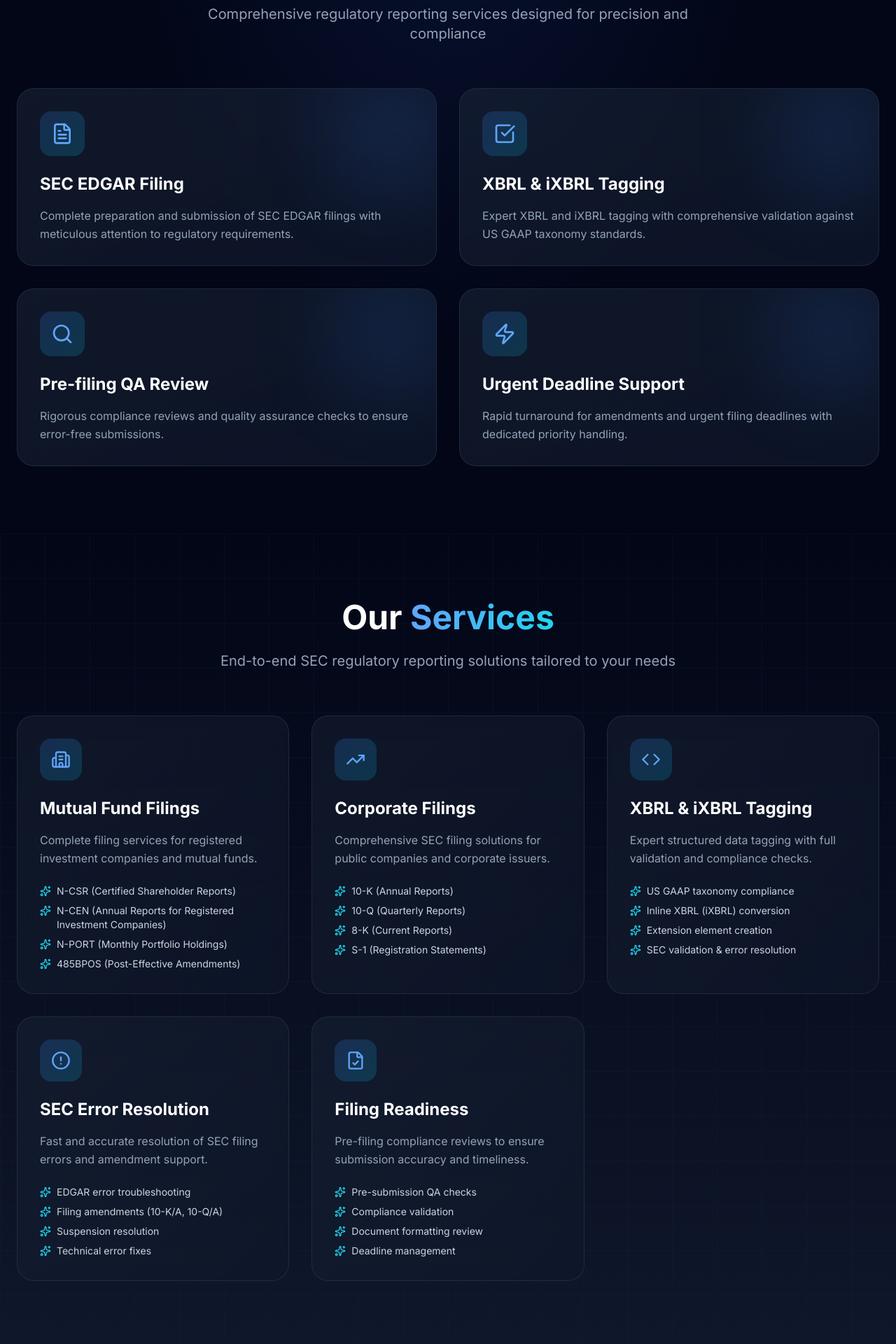
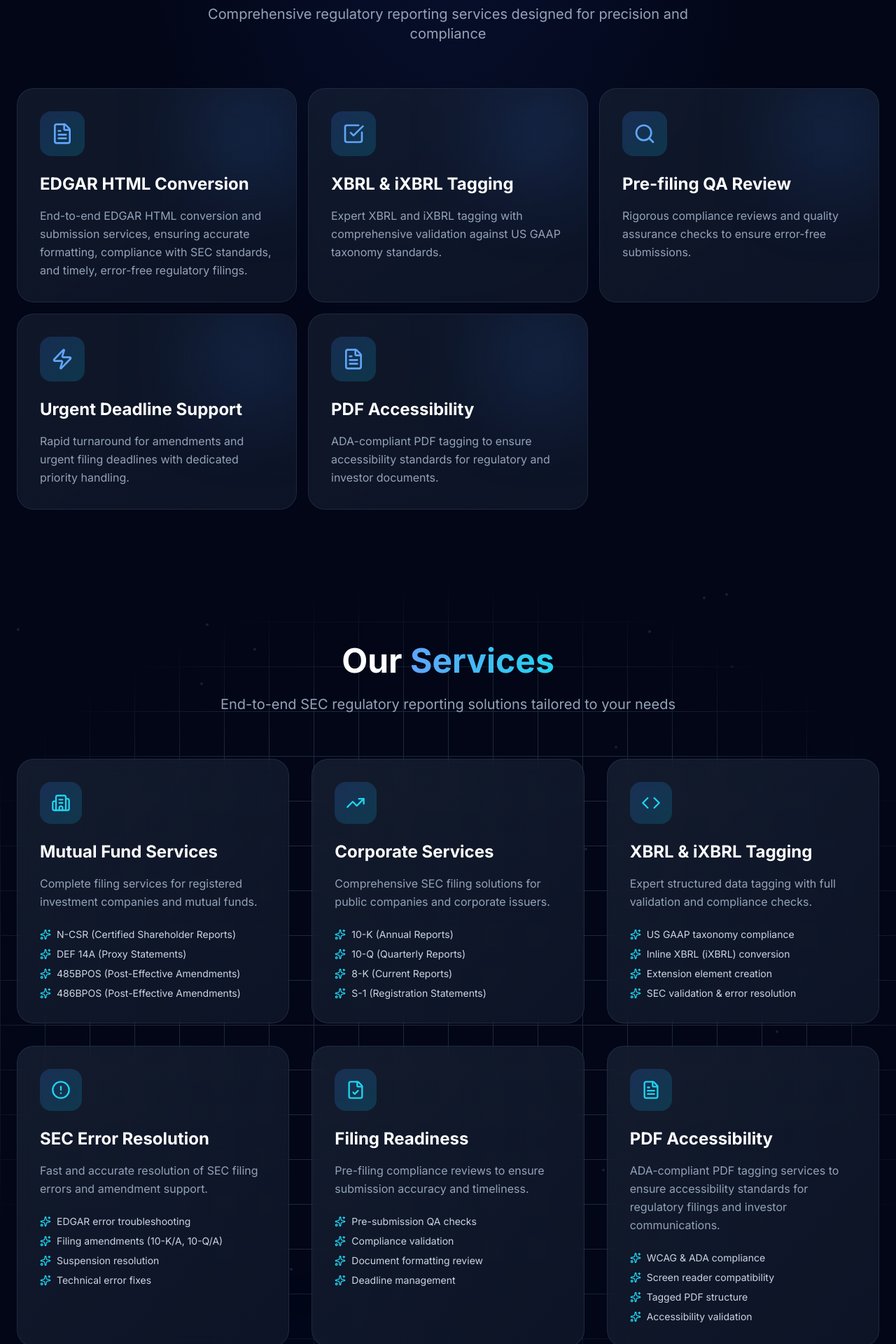
Before and after one commit to dsk73/regnify-landing, a React (Create React App) app: page / in a window 1280 px wide. Shown: the part 1360-3280 px from the top of the page at 70% size. Built offline with nearby package versions, Linux system fonts and the light colour scheme.

Commit message:
Updated content

```diff
--- a/src/App.js
+++ b/src/App.js
@@ -6,7 +6,6 @@
 import { TrustBar } from "./components/TrustBar";
 import { CoreCapabilities } from "./components/CoreCapabilities";
 import { Services } from "./components/Services";
-import { IndustryExpertise } from "./components/IndustryExpertise";
 import { WhyRegnify } from "./components/WhyRegnify";
 import { Contact } from "./components/Contact";
 import { Footer } from "./components/Footer";
@@ -25,10 +24,6 @@
           <Services />
         </div>
 
-        <div id="expertise">
-          <IndustryExpertise />
-        </div>
-
         <div id="about">
           <WhyRegnify />
         </div>
--- a/src/components/Contact.jsx
+++ b/src/components/Contact.jsx
@@ -152,8 +152,8 @@
                 whileHover={{ scale: 1.05 }}
                 className="p-6 rounded-2xl bg-gradient-to-br from-slate-800/60 to-slate-900/60 backdrop-blur-sm border border-slate-700/50 text-center"
               >
-                <p className="text-3xl font-bold text-cyan-400 mb-2">99.8%</p>
-                <p className="text-sm text-slate-400">Accuracy Rate</p>
+                <p className="text-2xl font-bold text-cyan-400 mb-2">Compliance Expertise</p>
+                {/* <p className="text-sm text-slate-400"></p> */}
               </motion.div>
             </div>
           </motion.div>
--- a/src/components/CoreCapabilities.jsx
+++ b/src/components/CoreCapabilities.jsx
@@ -42,9 +42,9 @@
   const capabilities = [
     {
       icon: FileText,
-      title: "SEC EDGAR Filing",
+      title: "EDGAR HTML Conversion",
       description:
-        "Complete preparation and submission of SEC EDGAR filings with meticulous attention to regulatory requirements.",
+        "End-to-end EDGAR HTML conversion and submission services, ensuring accurate formatting, compliance with SEC standards, and timely, error-free regulatory filings.",
       delay: 0.1,
     },
     {
@@ -68,6 +68,12 @@
         "Rapid turnaround for amendments and urgent filing deadlines with dedicated priority handling.",
       delay: 0.4,
     },
+    {
+      icon: FileText,
+      title: "PDF Accessibility",
+      description:
+        "ADA-compliant PDF tagging to ensure accessibility standards for regulatory and investor documents.",
+    },
   ];
 
   return (
@@ -86,7 +92,7 @@
           <h2 className="text-5xl font-bold text-white mb-6">
             Core{" "}
             <span className="text-transparent bg-clip-text bg-gradient-to-r from-blue-400 to-cyan-400">
-              Capabilities
+              Expertise
             </span>
           </h2>
           <p className="text-xl text-slate-400 max-w-3xl mx-auto">
@@ -95,7 +101,7 @@
           </p>
         </motion.div>
 
-        <div className="grid md:grid-cols-2 gap-8">
+        <div className="grid md:grid-cols-3 gap-4 ">
           {capabilities.map((capability, index) => (
             <CapabilityCard key={index} {...capability} />
           ))}
--- a/src/components/Services.jsx
+++ b/src/components/Services.jsx
@@ -7,6 +7,7 @@
   AlertCircle,
   FileCheck,
   Sparkles,
+  FileText,
 } from "lucide-react";
 
 const ServiceCard = ({ icon: Icon, title, description, highlights, delay }) => {
@@ -19,25 +20,22 @@
       whileHover={{ scale: 1.05 }}
       className="relative group"
     >
-      <div className="relative h-full p-8 rounded-3xl bg-gradient-to-br from-slate-800/40 to-slate-900/60 backdrop-blur-md border border-slate-700/50 hover:border-blue-500/50 transition-all duration-500">
-        {/* Animated gradient overlay */}
-        <div className="absolute inset-0 rounded-3xl bg-gradient-to-br from-blue-600/0 via-cyan-600/0 to-blue-600/0 group-hover:from-blue-600/10 group-hover:via-cyan-600/5 group-hover:to-blue-600/10 transition-all duration-500" />
+      <div className="relative h-full p-8 rounded-3xl bg-gradient-to-br from-slate-800/60 to-slate-900/80 backdrop-blur-lg border border-slate-700/50 hover:border-cyan-500/50 transition-all duration-500">
+        {/* Hover glow */}
+        <div className="absolute inset-0 rounded-3xl bg-gradient-to-br from-cyan-500/0 to-blue-500/0 group-hover:from-cyan-500/10 group-hover:to-blue-500/10 transition-all duration-500" />
 
         <div className="relative z-10">
           {/* Icon */}
           <div className="mb-6">
-            <div className="inline-flex p-4 rounded-2xl bg-gradient-to-br from-blue-500/20 to-cyan-500/20 group-hover:from-blue-500/30 group-hover:to-cyan-500/30 transition-all duration-300">
-              <Icon className="w-7 h-7 text-blue-400" />
+            <div className="inline-flex p-4 rounded-2xl bg-gradient-to-br from-blue-500/20 to-cyan-500/20 group-hover:scale-110 group-hover:rotate-6 transition-all duration-300">
+              <Icon className="w-7 h-7 text-cyan-400" />
             </div>
           </div>
 
-          {/* Title */}
           <h3 className="text-2xl font-bold text-white mb-4">{title}</h3>
 
-          {/* Description */}
           <p className="text-slate-400 mb-6 leading-relaxed">{description}</p>
 
-          {/* Highlights */}
           <ul className="space-y-2">
             {highlights.map((highlight, idx) => (
               <li
@@ -50,6 +48,9 @@
             ))}
           </ul>
         </div>
+
+        {/* Bottom accent line */}
+        <div className="absolute bottom-0 left-1/2 -translate-x-1/2 w-0 h-1 bg-gradient-to-r from-transparent via-cyan-500 to-transparent group-hover:w-full transition-all duration-500" />
       </div>
     </motion.div>
   );
@@ -59,20 +60,20 @@
   const services = [
     {
       icon: Building2,
-      title: "Mutual Fund Filings",
+      title: "Mutual Fund Services",
       description:
         "Complete filing services for registered investment companies and mutual funds.",
       highlights: [
         "N-CSR (Certified Shareholder Reports)",
-        "N-CEN (Annual Reports for Registered Investment Companies)",
-        "N-PORT (Monthly Portfolio Holdings)",
+        "DEF 14A (Proxy Statements)",
         "485BPOS (Post-Effective Amendments)",
+        "486BPOS (Post-Effective Amendments)",
       ],
       delay: 0.1,
     },
     {
       icon: TrendingUp,
-      title: "Corporate Filings",
+      title: "Corporate Services",
       description:
         "Comprehensive SEC filing solutions for public companies and corporate issuers.",
       highlights: [
@@ -122,12 +123,49 @@
       ],
       delay: 0.5,
     },
+
+    // ✅ NEW CARD (ADA TAGGING)
+    {
+      icon: FileText,
+      title: "PDF Accessibility",
+      description:
+        "ADA-compliant PDF tagging services to ensure accessibility standards for regulatory filings and investor communications.",
+      highlights: [
+        "WCAG & ADA compliance",
+        "Screen reader compatibility",
+        "Tagged PDF structure",
+        "Accessibility validation",
+      ],
+      delay: 0.6,
+    },
   ];
 
   return (
-    <section className="relative py-24 bg-gradient-to-b from-slate-950 to-slate-900">
-      {/* Background pattern */}
-      <div className="absolute inset-0 bg-[linear-gradient(to_right,#1e293b_1px,transparent_1px),linear-gradient(to_bottom,#1e293b_1px,transparent_1px)] bg-[size:4rem_4rem] opacity-20" />
+    <section className="relative py-24 bg-slate-950 overflow-hidden">
+      {/* ✅ SAME BACKGROUND AS INDUSTRY SECTION */}
+      <div className="absolute inset-0">
+        {[...Array(30)].map((_, i) => (
+          <motion.div
+            key={i}
+            className="absolute w-1 h-1 bg-blue-400/30 rounded-full"
+            style={{
+              left: `${Math.random() * 100}%`,
+              top: `${Math.random() * 100}%`,
+            }}
+            animate={{
+              y: [0, -30, 0],
+              opacity: [0.3, 0.6, 0.3],
+            }}
+            transition={{
+              duration: 3 + Math.random() * 2,
+              repeat: Infinity,
+              delay: Math.random() * 2,
+            }}
+          />
+        ))}
+      </div>
+
+      <div className="absolute inset-0 bg-[linear-gradient(to_right,#1e293b_1px,transparent_1px),linear-gradient(to_bottom,#1e293b_1px,transparent_1px)] bg-[size:4rem_4rem] [mask-image:radial-gradient(ellipse_60%_50%_at_50%_50%,#000_70%,transparent_100%)]" />
 
       <div className="relative z-10 max-w-7xl mx-auto px-6">
         <motion.div
--- a/src/components/TrustBar.jsx
+++ b/src/components/TrustBar.jsx
@@ -51,9 +51,9 @@
 export const TrustBar = () => {
   const stats = [
     { icon: Award, value: "12", label: "Years Experience", delay: 0.1 },
-    { icon: Shield, value: "500", label: "Filings Completed", delay: 0.2 },
+    { icon: Shield, value: "100+", label: "Successful Projects", delay: 0.2 },
     { icon: Users, value: "US GAAP", label: "Expertise", delay: 0.3 },
-    { icon: TrendingUp, value: "99.8", label: "% Accuracy Rate", delay: 0.4 },
+    { icon: TrendingUp, value: "Expertise", label: "Mutual Fund", delay: 0.4 },
   ];
 
   return (
--- a/src/components/WhyRegnify.jsx
+++ b/src/components/WhyRegnify.jsx
@@ -55,7 +55,7 @@
   const features = [
     {
       icon: Star,
-      title: "Senior-Level Attention",
+      title: "Regulatory Expertise",
       description:
         "Work directly with experienced professionals who understand the nuances of regulatory reporting, not junior staff.",
       delay: 0.1,
```
